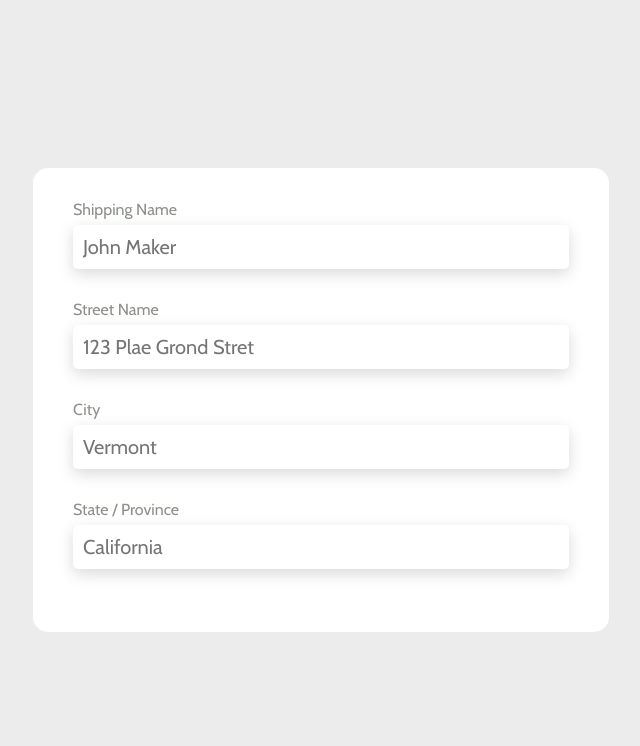
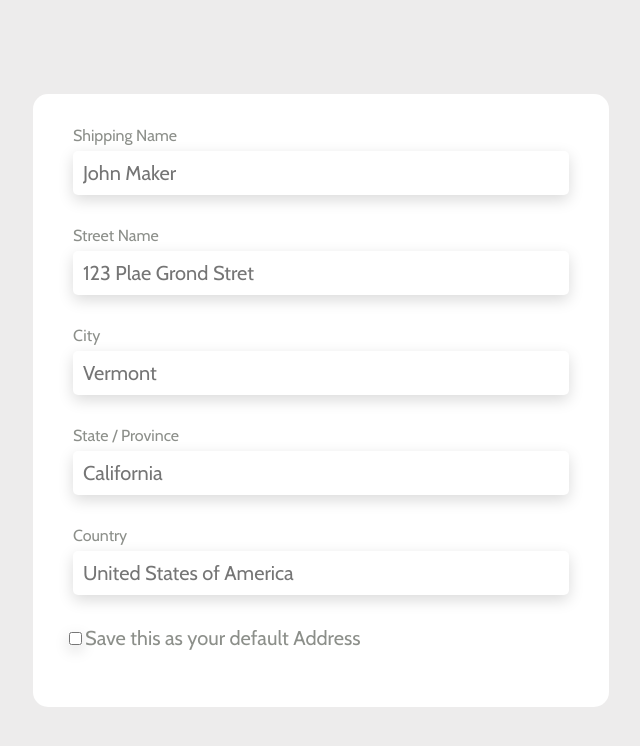
Before and after one commit to campbell-15/ecommerceReactStore, a React (Create React App) app: page /add-address in a window 1280 px wide. Shown: the top 746 px of the page, without its empty margins (319-959 px from the left). Built offline with nearby package versions, Linux system fonts and the light colour scheme.

Commit message:
address page update

```diff
--- a/src/AddAddress.jsx
+++ b/src/AddAddress.jsx
@@ -39,6 +39,19 @@ const AddAddress = () => {
                     </div>
             </div>
 
+            <div className="form-group">
+                    <label  className='Label' >Country</label>
+                    <div className="InputArea">
+                    <input  className='Placeholder'  type="text" name="cardholderName"  placeholder='United States of America' required/>
+                    </div>
+            </div>
+
+            <div className="form-group">
+            <label className='Placeholder' >
+                <input className='styled-checkbox' type="checkbox" name="saveAsDefault"  />
+                Save this as your default Address
+            </label>
+            </div>
 
 
              </form>
```
